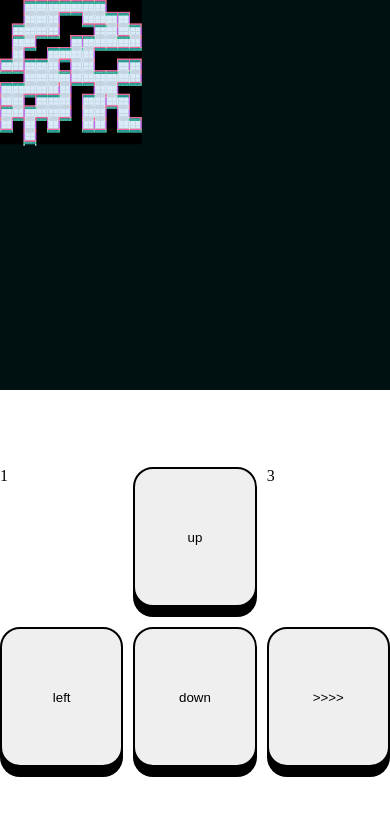
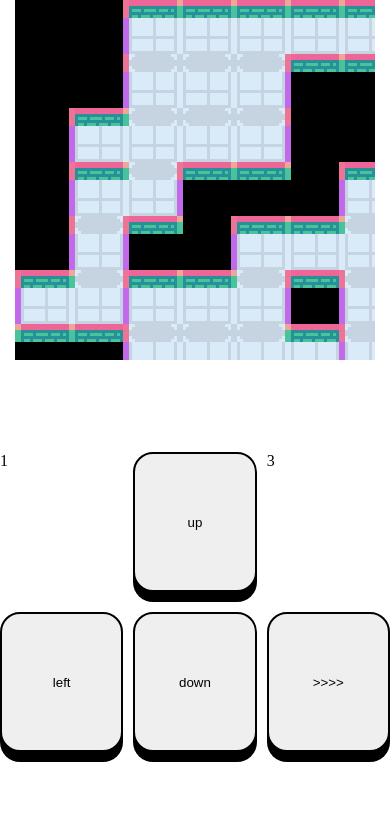
Before and after one commit to MadcoreTom/maze-maker, a website with bundled scripts: page www/game.html in a window 390 px wide. Built offline with nearby package versions, Linux system fonts and the light colour scheme.

Commit message:
styling to best fit the screen on mobile

```diff
--- a/src/game-component.ts
+++ b/src/game-component.ts
@@ -7,14 +7,14 @@ import { MyGenerator } from "./types";
 export class GameComponent extends HTMLElement {
     private ctx?: CanvasRenderingContext2D;
     private renderer = new PixelRenderer();
-    private state?:State;
+    private state?: State;
     private elements?: {
-        canvas: HTMLCanvasElement,
-        left: HTMLButtonElement,
-        right: HTMLButtonElement,
-        up: HTMLButtonElement,
-        down: HTMLButtonElement
-    }
+        canvas: HTMLCanvasElement;
+        left: HTMLButtonElement;
+        right: HTMLButtonElement;
+        up: HTMLButtonElement;
+        down: HTMLButtonElement;
+    };
 
     private curLayer?: LayerLogic = L1;
     private curGenerator?: MyGenerator;
@@ -27,8 +27,8 @@ export class GameComponent extends HTMLElement {
             left: this.querySelector("[name=left]") as HTMLButtonElement,
             right: this.querySelector("[name=right]") as HTMLButtonElement,
             up: this.querySelector("[name=up]") as HTMLButtonElement,
-            down: this.querySelector("[name=down]") as HTMLButtonElement
-        }
+            down: this.querySelector("[name=down]") as HTMLButtonElement,
+        };
 
         this.elements.right.textContent = ">>>>";
 
@@ -39,9 +39,62 @@ export class GameComponent extends HTMLElement {
         // initialise the maze
         this.curLayer!.init(createInitialState());
         this.curGenerator = this.curLayer!.apply()();
-        console.log("🍌 init", this.curLayer!.state)
+        console.log("🍌 init", this.curLayer!.state);
+
+        this.setupResizeObserver();
 
         window.requestAnimationFrame(n => this.tick(n));
+    }
+
+    private setupResizeObserver() {
+        const resizeObserver = new ResizeObserver(entries => {
+            for (const entry of entries) {
+                this.onComponentResize(entry.contentRect.width);
+            }
+        });
+        resizeObserver.observe(this);
+    }
+
+    private onComponentResize(width: number) {
+        console.log(`GameComponent resized: ${width}px`);
+        // c * s + a = w
+        // w = component width
+        // c is between 100 and 120
+        // s is a positive integer
+        // a is minimised
+        // assumptions w is always over 120, and generally under 1000
+        // design it so i can control the minimum and maximum values of C
+
+        const w = width;
+        const minC = 100; // minimum number of pixels to show (otherwise too zoomed in)
+        const maxC = 120; // maximum number of pixels to show (otherwise too zoomed out)
+
+        // Find the optimal c and s that minimize a
+        let bestC = minC;
+        let bestS = 1; // the pixel scale
+        let bestA = w - minC * 1; // the gap
+
+        for (let c = minC; c <= maxC; c++) {
+            const s = Math.floor(w / c);
+            const a = w - c * s;
+
+            if (s >= 1 && a >= 0 && a < bestA) {
+                bestC = c;
+                bestS = s;
+                bestA = a;
+            }
+        }
+
+        console.log(`Calculated: c=${bestC}, s=${bestS}, a=${bestA}, total=${bestC * bestS + bestA}`);
+
+        // Update canvas dimensions
+        if (this.elements) {
+            this.elements.canvas.width = bestC;
+            this.elements.canvas.height = bestC;
+            this.elements.canvas.style.width = `${bestC * bestS}px`;
+            this.elements.canvas.style.height = `${bestC * bestS}px`;
+            this.elements.canvas.style.margin = "auto";
+        }
     }
 
     private tick(time: number) {
@@ -50,10 +103,11 @@ export class GameComponent extends HTMLElement {
         }
 
         if (this.curLayer && this.curGenerator) {
-            for (let i = 0; i < 10 && this.curGenerator && this.curLayer; i++) { // do 10 steps at a time
+            for (let i = 0; i < 10 && this.curGenerator && this.curLayer; i++) {
+                // do 10 steps at a time
                 const n = this.curGenerator.next();
                 if (n.done) {
-                    console.log("🍌 next")
+                    console.log("🍌 next");
                     if (this.curLayer.next) {
                         this.curLayer = this.curLayer.next;
                         this.curLayer.init(this.curLayer!.prev!.state!);
@@ -66,7 +120,7 @@ export class GameComponent extends HTMLElement {
             }
             window.requestAnimationFrame(n => this.tick(n));
         } else {
-            console.log("🍌 Complete")
+            console.log("🍌 Complete");
         }
     }
 }
--- a/www/game.html
+++ b/www/game.html
@@ -3,7 +3,7 @@
 
 <head>
   <meta charset="UTF-8">
-  <meta name="viewport" content="width=device-width, initial-scale=1.0">
+  <meta name="viewport" content="width=device-width, initial-scale=1.0, maximum-scale=1.0, user-scalable=no">
     <title>Map Game</title>
 </head>
 
@@ -61,6 +61,13 @@ html {
   background-color: #ff4d4d;
 }
 
+/* Pixelated canvas rendering */
+canvas {
+  image-rendering: pixelated;
+  image-rendering: -moz-crisp-edges;
+  image-rendering: crisp-edges;
+}
+
 /* The remaining yellow space */
 .fill-yellow {
   flex-grow: 1; /* Takes up all leftover vertical space */
@@ -69,14 +76,9 @@ html {
 }
 
 /* Desktop/Large Screen Override */
-@media (min-width: 600px) {
+@media (min-width: 760px) {
   .viewport-container {
-    max-width: 600px;
-    /* Centering vertically if the screen is taller than the container */
-    position: relative;
-    top: 50%;
-    transform: translateY(-50%);
-    height: 90vh; /* Optional: adds some breathing room on desktop */
+    max-width: 760px;
     box-shadow: 0 10px 30px rgba(0, 0, 0, 0.1);
   }
 }
```
